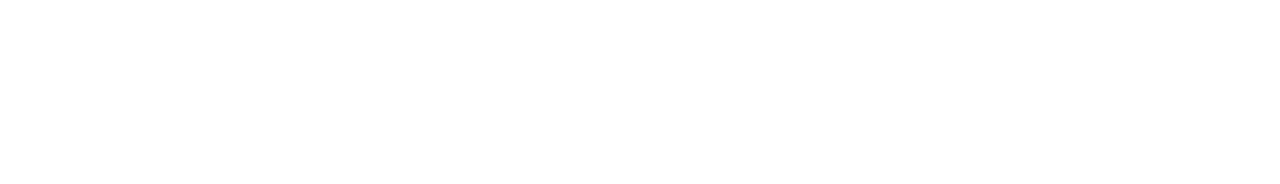
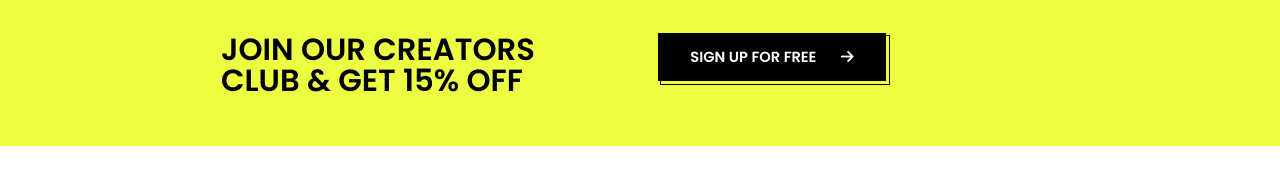
Before and after one commit to roderKnight/Proyecto-Adidas, a plain HTML site: page index.html in a window 1280 px wide. Drawn offline with Linux system fonts and the light colour scheme.

Commit message:
estilos anhadidos

```diff
--- a/css/styles.css
+++ b/css/styles.css
@@ -1,10 +1,14 @@
-/*----- Imports -----*/
+/*----- Promo Imports -----*/
 @import url('https://fonts.googleapis.com/css2?family=Open+Sans:wght@300&display=swap');
+@import url('https://fonts.googleapis.com/css2?family=Poppins:wght@600&display=swap'); /*promo font*/
+/*----- Promo Imports -----*/
+
 
 :root{
-    --bgColor: #fff;
-    --font: 'Open Sans', sans-serif;
-    /*--- Añadir variables aqui ---*/
+    /*----- Promo Variables -----*/
+    --promoColor: #eeff41;
+    --promoFont: 'Poppins', sans-serif;
+    /*----- Promo Variables -----*/
 }
 
 *{
@@ -18,8 +22,60 @@ body{
     background-color: var(--bgColor);
 }
 
-/*----- Section starting -----*/
+/*----- Promo starting -----*/
 
-    /*--- Añadir estilos aqui ---*/
+.promo{
+    width: 100%;
+    background-color: var(--promoColor);
+    display: flex;
+    justify-content: center;
 
-/*----- Section ending -----*/
+    padding: 30px;
+}
+
+.promo .text-promo{
+    width: 50%;
+    margin: 5px 20px;
+    display: flex;
+    justify-content: flex-end;
+    font-family: var(--font);
+    font-weight: bolder;
+    padding-bottom: 15px;
+    line-height: 1;
+}
+
+.promo .text-promo h1{
+    font-size: 23pt;
+    width: 70%;
+    font-family: var(--promoFont);
+    font-weight: bolder;
+}
+
+.promo .btn-promo{
+    width: 50%;
+    margin: 5px 20px;
+}
+
+.promo .btn-promo .btn-container{
+    width: 230px;
+    height: 50px;
+    border: 1px solid black;
+}
+
+.promo .btn-promo .btn-container button{
+    width: 100%;
+    height: 100%;
+    border: none;
+    background-color: black;
+    color: white;
+    font-size: 11pt;
+    font-family: var(--promoFont);
+    position: relative;
+    top: -3px;
+    left: -3px;
+}
+
+.promo .btn-promo .btn-container button:hover{
+    color: gray;
+}
+/*----- Promo ending -----*/
--- a/index.html
+++ b/index.html
@@ -16,6 +16,16 @@
 
     <!-- section starting -->
 
+    <div class="promo">
+        <div class="text-promo">
+            <h1>JOIN OUR CREATORS CLUB & GET 15% OFF</h1>
+        </div>
+        <div class="btn-promo">
+            <div class="btn-container">
+                <button>SIGN UP FOR FREE &nbsp; &nbsp; &nbsp; <i class="fas fa-arrow-right"></i></button>
+            </div>
+        </div>
+    </div>
     <!-- section ending -->
 
 </body>
```
